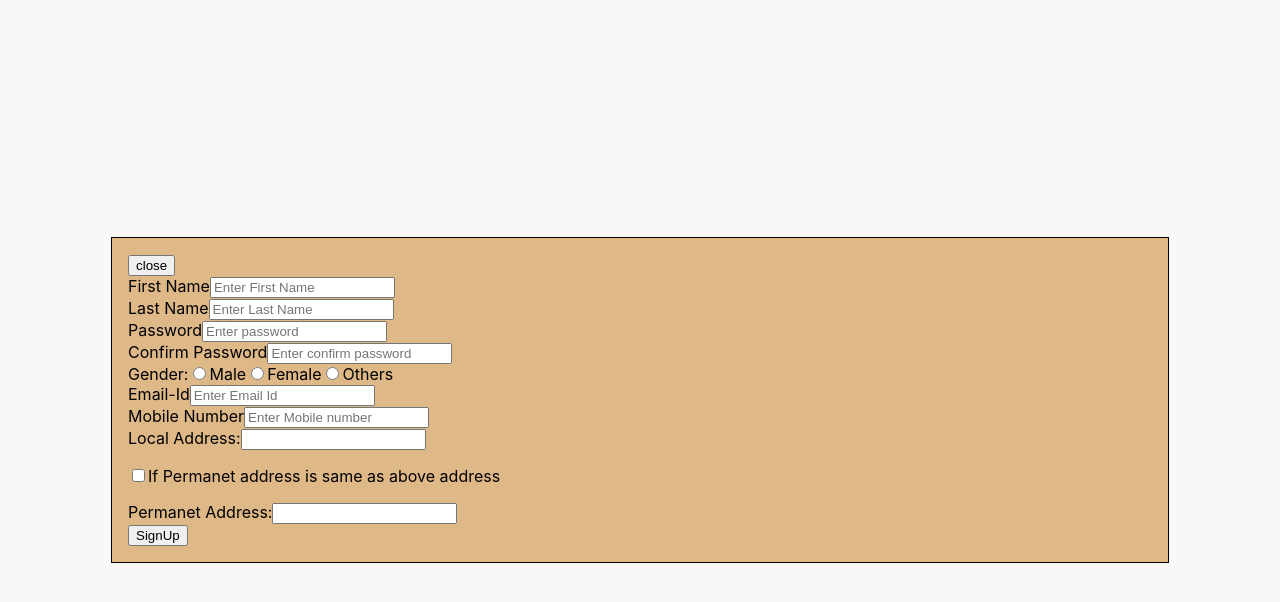
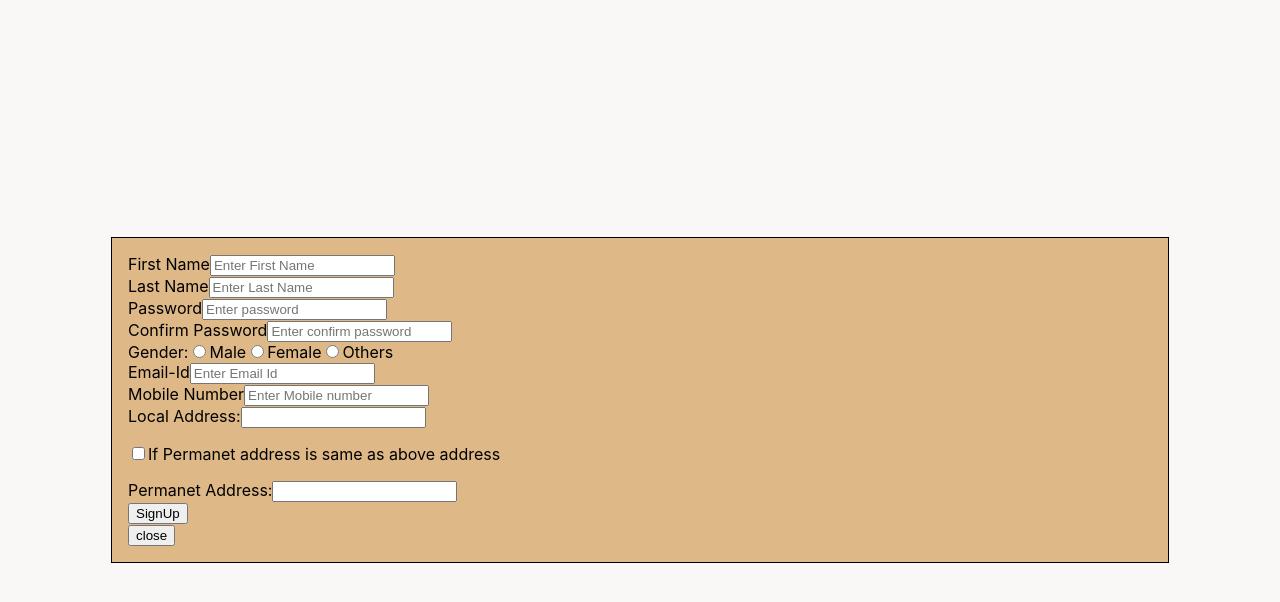
Before and after one commit to pesto-students/remote-exercises-chanchalupadhyay, a React (Create React App) app in the folder react-exercises/modal-react/: page / in a window 1280 px wide. Both pictures are taken after a click on the button "SignUp". Shown: the top 602 px of the page. Built offline with nearby package versions, Linux system fonts and the light colour scheme.

Commit message:
modal-component is added

```diff
--- a/react-exercises/modal-react/src/App.js
+++ b/react-exercises/modal-react/src/App.js
@@ -1,7 +1,7 @@
 import React from "react";
 import "./App.css";
-import LoginModal from "./component/LoginModal";
-import SignUpModal from "./component/SignUpModal";
+import LoginForm from "./component/LoginForm";
+import SignUpForm from "./component/SignUpForm";
 
 class App extends React.Component {
   state = {
@@ -24,14 +24,14 @@ class App extends React.Component {
   render() {
     return (
       <div>
-        <LoginModal
-          status={this.state.statusOfLoginModal}
+        <LoginForm
+          isOpen={this.state.statusOfLoginModal}
           onClose={this.handleCloseLoginModal}
-        ></LoginModal>
-        <SignUpModal
-          status={this.state.statusOfSignUpModal}
+        ></LoginForm>
+        <SignUpForm
+          isOpen={this.state.statusOfSignUpModal}
           onClose={this.handleCloseSignUpModel}
-        ></SignUpModal>
+        ></SignUpForm>
         <button onClick={this.handleOpenSignUpModal}>SignUp</button>
         <button onClick={this.handleOpenLoginModal}>Login</button>
       </div>
--- a/react-exercises/modal-react/src/component/LoginModal.jsx
+++ b/react-exercises/modal-react/src/component/LoginForm.jsx
@@ -1,15 +1,12 @@
 import React, { Component } from "react";
 import "./modal.css";
+import Modal from "./Modal";
 
-export default class LoginModal extends Component {
-  constructor(props) {
-    super(props);
-    this.state = {
-      ...props,
+export default class LoginForm extends Component {
+  state = {
     username: "",
     password: "",
   };
-  }
 
   /**
    * The method will bind the react component state with input
@@ -44,18 +41,13 @@ export default class LoginModal extends Component {
    * @param event {Event} Event A javascript Event Object
    */
   closeModal = (event) => {
-    this.state.onClose();
+    this.props.onClose();
   };
 
   render() {
-    const showHideModal = this.state.status
-      ? "modal-container display-block"
-      : "modal-container display-none";
     return (
-      <div className={showHideModal}>
-        <div className="main-modal">
-          <button onClick={this.closeModal}>close</button>
-        </div>
+      <div>
+        <Modal isOpen={this.props.isOpen} handleClose={this.closeModal}>
           <form onSubmit={this.handleFormSubmit}>
             <label htmlFor="username">Username:*</label>
             <input
@@ -77,6 +69,7 @@ export default class LoginModal extends Component {
             <br />
             <input type="submit" value="Log In" />
           </form>
+        </Modal>
       </div>
     );
   }
--- /dev/null
+++ b/react-exercises/modal-react/src/component/Modal.jsx
@@ -0,0 +1,17 @@
+import React from "react";
+import "./modal.css";
+function Modal({ handleClose, isOpen, children }) {
+  //   console.log(handleClose, isOpen, children);
+  const showHideModal = isOpen
+    ? "modal-container display-block"
+    : "modal-container display-none";
+  return (
+    <div className={showHideModal}>
+      <div className="main-modal">
+        {children}
+        <button onClick={handleClose}>close</button>
+      </div>
+    </div>
+  );
+}
+export default Modal;
--- a/react-exercises/modal-react/src/component/SignUpModal.jsx
+++ b/react-exercises/modal-react/src/component/SignUpForm.jsx
@@ -1,7 +1,8 @@
 import React from "react";
 import "./modal.css";
+import Modal from "./Modal";
 
-class SignUpModal extends React.Component {
+class SignUpForm extends React.Component {
   state = {
     firstName: "",
     lastName: "",
@@ -19,7 +20,7 @@ class SignUpModal extends React.Component {
         ? event.target.checked
         : event.target.value;
     this.setState({ [event.target.name]: value });
-    if (event.target.type == "checked" && event.target.checked) {
+    if (event.target.type === "checked" && event.target.checked) {
       this.setState({ permanentAddress: this.state.localAddress });
     } else {
       this.setState({
@@ -41,14 +42,12 @@ class SignUpModal extends React.Component {
   };
 
   render() {
-    const showHideModal = this.props.status
+    const showHideModal = this.props.isOpen
       ? "modal-container display-block"
       : "modal-container display-none";
     return (
-      <div className={showHideModal}>
-        <div className="main-modal">
-          <button onClick={(e) => this.closeModal(e)}>close</button>
-
+      <div>
+        <Modal isOpen={this.props.isOpen} handleClose={this.closeModal}>
           <form onSubmit={this.handleFormSubmit}>
             <label>First Name</label>
             <input
@@ -174,9 +173,9 @@ class SignUpModal extends React.Component {
             <br />
             <input type="submit" value="SignUp" />
           </form>
-        </div>
+        </Modal>
       </div>
     );
   }
 }
-export default SignUpModal;
+export default SignUpForm;
```
Lines whose indentation alone changed are shown as unchanged.
